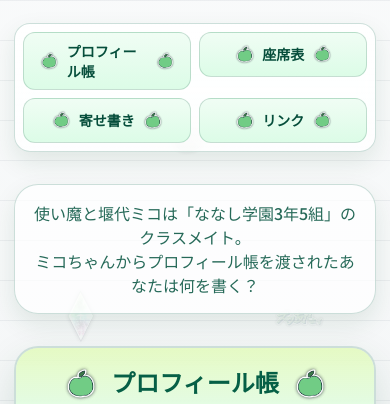
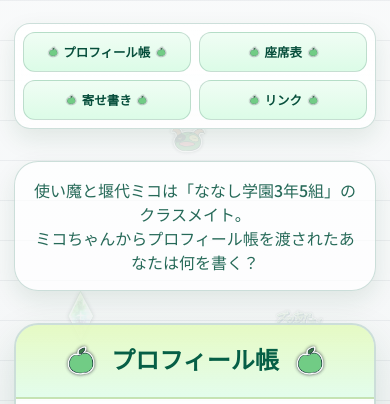
Before and after one commit to karia/tsukaima-project, a website: page docs/index.html in a window 390 px wide. Shown: the part 440-844 px from the top of the page. Drawn offline with Linux system fonts and the light colour scheme; a web font is replaced by a local one.

Commit message:
fix: prevent nav label wrapping with responsive nav sizing

```diff
--- a/docs/index.html
+++ b/docs/index.html
@@ -49,7 +49,7 @@
           <li>
             <a
               href="#profile-book"
-              class="school-nav-link with-sticker-nav inline-flex w-full items-center justify-center px-3 py-2 text-sm sm:text-base"
+              class="school-nav-link with-sticker-nav inline-flex w-full items-center justify-center py-2"
             >
               プロフィール帳
             </a>
@@ -57,7 +57,7 @@
           <li>
             <a
               href="#seat-map"
-              class="school-nav-link with-sticker-nav inline-flex w-full items-center justify-center px-3 py-2 text-sm sm:text-base"
+              class="school-nav-link with-sticker-nav inline-flex w-full items-center justify-center py-2"
             >
               座席表
             </a>
@@ -65,7 +65,7 @@
           <li>
             <a
               href="#message-board"
-              class="school-nav-link with-sticker-nav inline-flex w-full items-center justify-center px-3 py-2 text-sm sm:text-base"
+              class="school-nav-link with-sticker-nav inline-flex w-full items-center justify-center py-2"
             >
               寄せ書き
             </a>
@@ -73,7 +73,7 @@
           <li>
             <a
               href="#links"
-              class="school-nav-link with-sticker-nav inline-flex w-full items-center justify-center px-3 py-2 text-sm sm:text-base"
+              class="school-nav-link with-sticker-nav inline-flex w-full items-center justify-center py-2"
             >
               リンク
             </a>
--- a/src/input.css
+++ b/src/input.css
@@ -156,7 +156,12 @@
     border: 1px solid rgba(6, 78, 59, 0.18);
     border-radius: 0.75rem;
     color: #064e3b;
+    font-size: clamp(0.78rem, 1.5vw, 1rem);
     font-weight: 700;
+    line-height: 1.2;
+    min-height: clamp(2.5rem, 4vw, 2.75rem);
+    padding-inline: clamp(0.35rem, 1vw, 0.75rem);
+    white-space: nowrap;
     transition: transform 120ms ease, box-shadow 120ms ease, background-color 120ms ease;
   }
 
@@ -213,7 +218,7 @@
   }
 
   .with-sticker-nav {
-    gap: 0.38rem;
+    gap: clamp(0.12rem, 0.6vw, 0.38rem);
   }
 
   .with-sticker-nav::before,
@@ -224,8 +229,8 @@
     background-size: contain;
     content: "";
     flex: 0 0 auto;
-    height: 2.1em;
-    width: 2.1em;
+    height: clamp(1.15em, 1.2vw + 0.95em, 2.1em);
+    width: clamp(1.15em, 1.2vw + 0.95em, 2.1em);
   }
 
   .school-note {
@@ -498,20 +503,6 @@
       top: 0.5rem;
     }
 
-    .school-nav-link {
-      min-height: 2.75rem;
-    }
-
-    .with-sticker-nav {
-      gap: 0.28rem;
-    }
-
-    .with-sticker-nav::before,
-    .with-sticker-nav::after {
-      height: 1.9em;
-      width: 1.9em;
-    }
-
     .with-sticker-subtitle::before,
     .with-sticker-subtitle::after {
       height: 2em;
```
Also changed, not shown: docs/assets/style.css.
